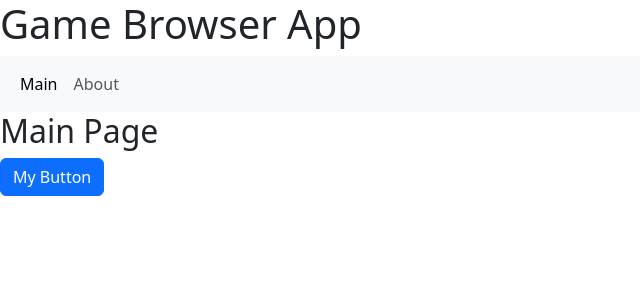
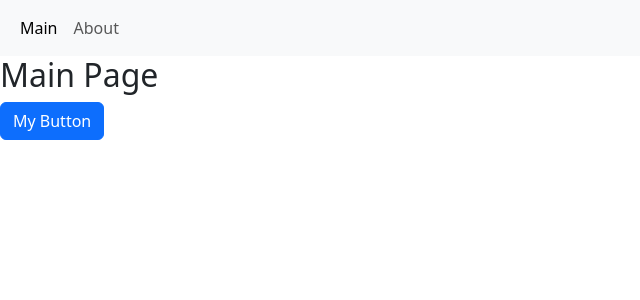
Before and after one commit to sdmans/react-game-app, a React (Vite) app: page / in a window 1280 px wide. Shown: the top 300 px of the page, without its empty margins (0-640 px from the left). Built offline with nearby package versions, Linux system fonts and the light colour scheme.

Commit message:
Fixing routing

```diff
--- a/src/App.tsx
+++ b/src/App.tsx
@@ -1,9 +1,10 @@
-import { Routes, Route, BrowserRouter } from "react-router-dom";
-import Nav from "./components/Nav";
+import { createBrowserRouter, RouterProvider } from "react-router-dom";
 // pages
 import MainPage from "./components/MainPage";
 import ErrorPage from "./components/ErrorPage";
 import About from "./components/About";
+import Layout from "./components/Layout";
+
 const routes = [
   {
     path: "/",
@@ -16,27 +17,15 @@ const routes = [
   },
 ];
 
+const routers = createBrowserRouter([
+  {
+    element: <Layout />,
+    children: routes,
+  },
+]);
+
 function App() {
-  return (
-    <>
-      <BrowserRouter>
-        <header>
-          <h1>Game Browser App</h1>
-          <Nav />
-        </header>
-
-        <main>
-          <Routes>
-            {routes.map((route, index) => {
-              return (
-                <Route key={index} path={route.path} element={route.element} />
-              );
-            })}
-          </Routes>
-        </main>
-      </BrowserRouter>
-    </>
-  );
+  return <RouterProvider router={routers} />;
 }
 
 export default App;
--- /dev/null
+++ b/src/components/Layout.tsx
@@ -0,0 +1,17 @@
+import { Outlet } from "react-router-dom";
+import Nav from "./Nav";
+
+function Layout() {
+  return (
+    <>
+      <header>
+        <Nav />
+      </header>
+      <main>
+        <Outlet />
+      </main>
+    </>
+  );
+}
+
+export default Layout;
```
